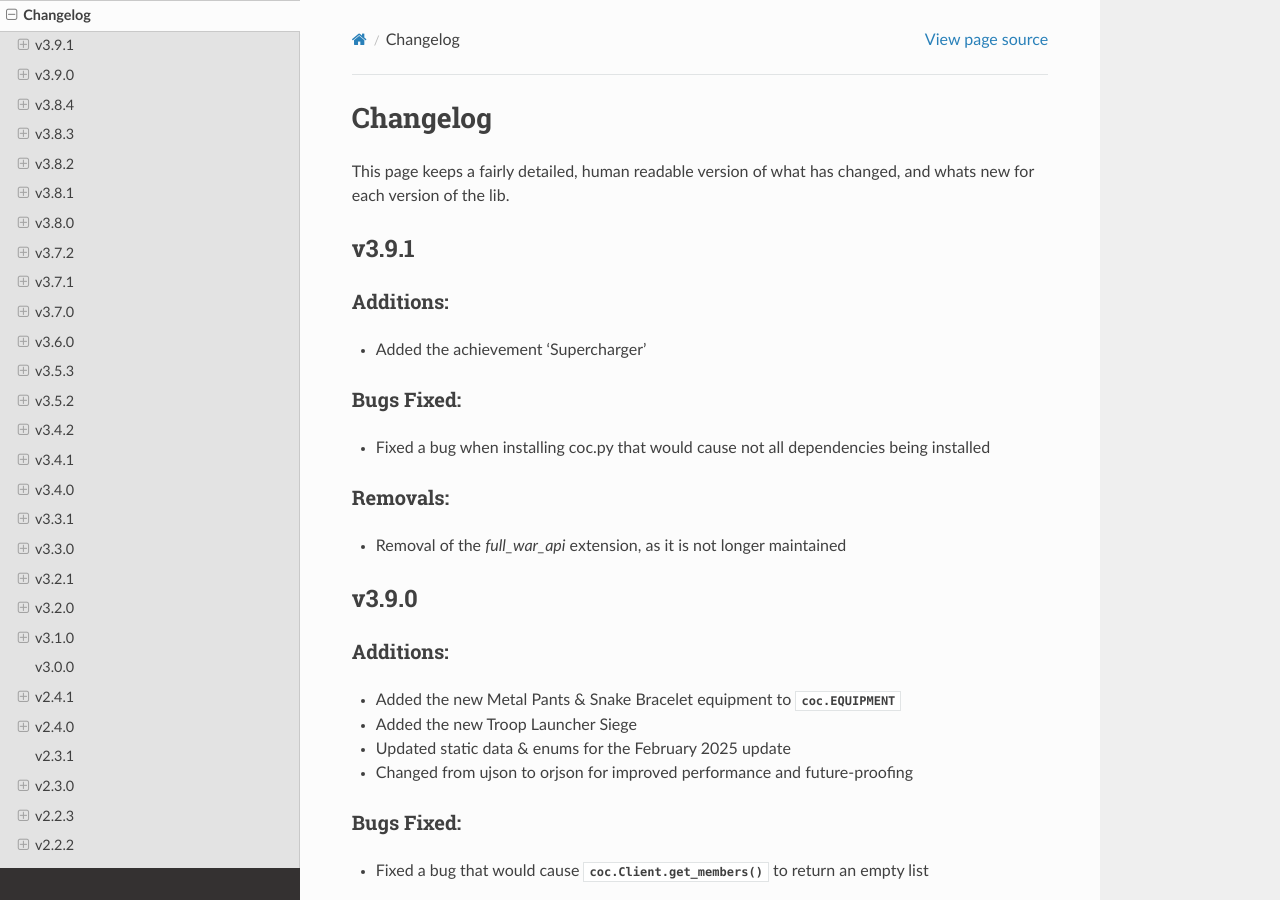
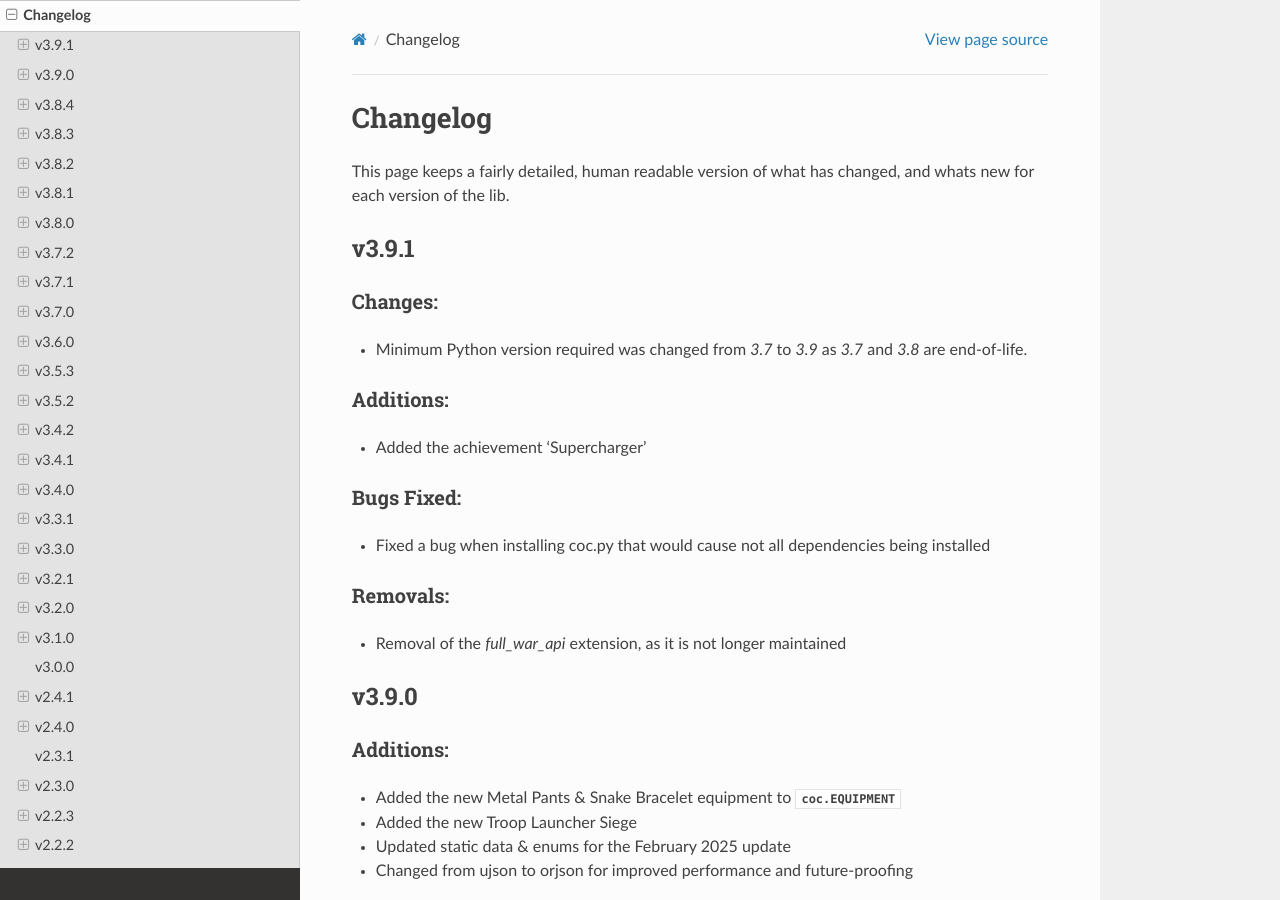
Before and after one commit to mathsman5133/coc.py, a Sphinx documentation site: the page built from docs/miscellaneous/changelog.rst, in a window 1280 px wide and 900 px high. Built offline with Sphinx 7.4.7 and the Read the Docs theme 3.1.0, drawn with Linux system fonts in a browser that asks for light colours.

Commit message:
Update changelog.rst

```diff
--- a/docs/miscellaneous/changelog.rst
+++ b/docs/miscellaneous/changelog.rst
@@ -9,6 +9,10 @@ of what has changed, and whats new for each version of the lib.
 
 v3.9.1
 ------
+
+Changes:
+~~~~~~~~
+- Minimum Python version required was changed from `3.7` to `3.9` as `3.7` and `3.8` are end-of-life.
 
 Additions:
 ~~~~~~~~~~
```
